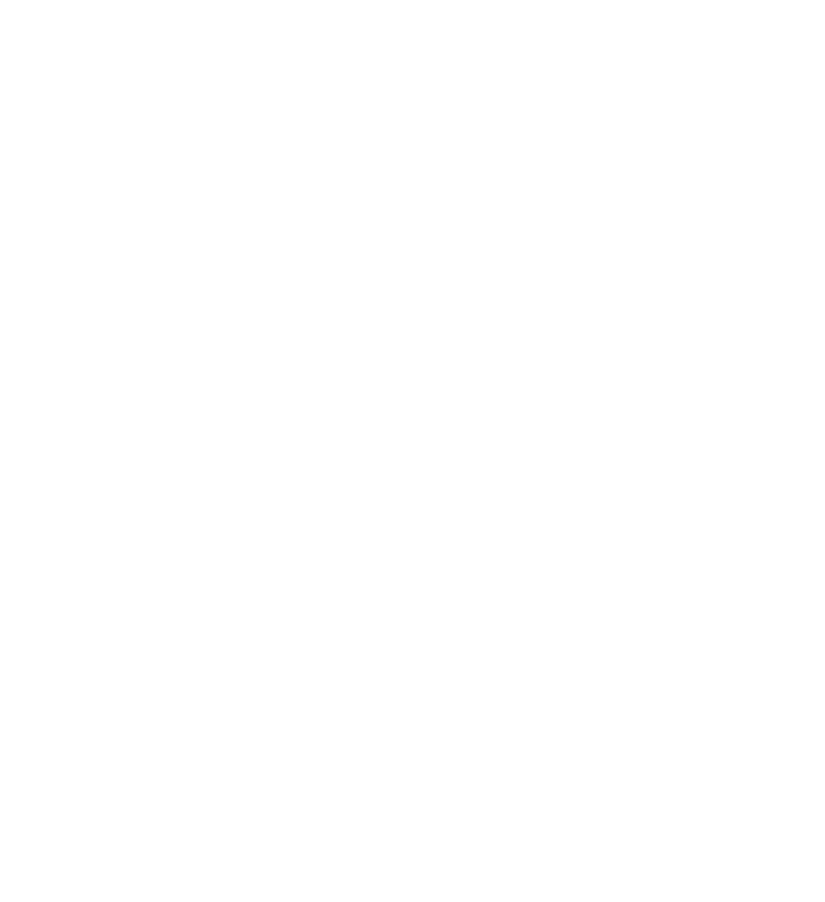
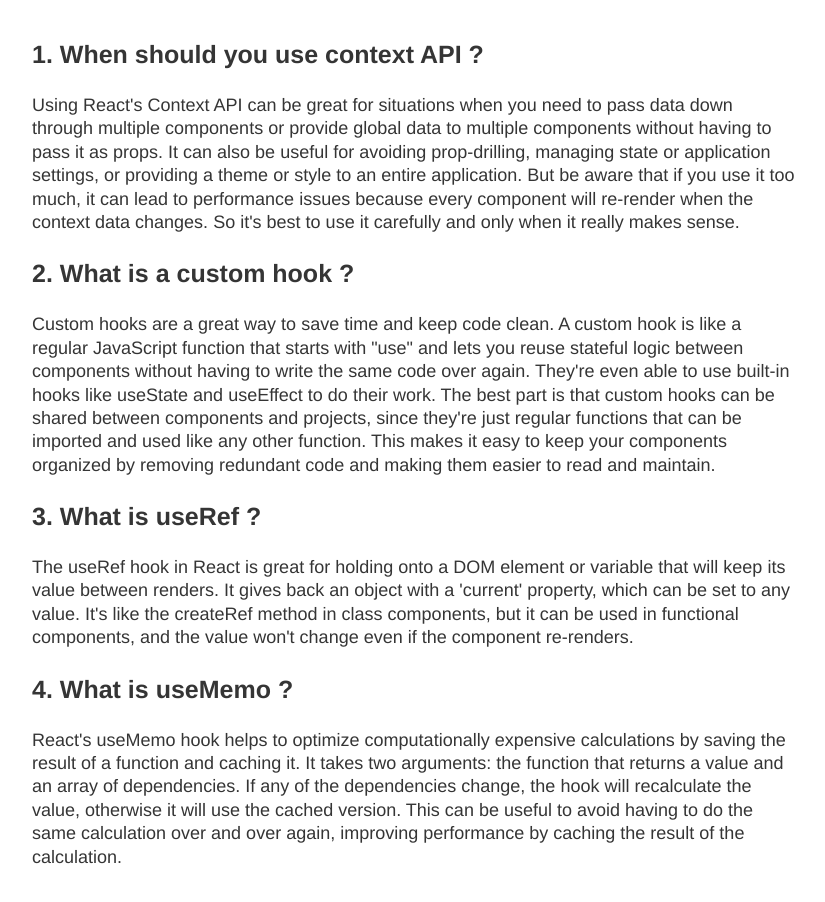
Before and after one commit to 23Mubasshir/Job-Hunter, a React (Vite) app: page /blog in a window 1280 px wide. Shown: the part 456-1358 px from the top of the page, without its empty margins (226-1051 px from the left). Before the commit the page ends 800 px from the top, so only its background shows below. Built offline with nearby package versions, Linux system fonts and the light colour scheme.

Commit message:
Blog Posts Done

```diff
--- a/src/components/Blog/Blog.css
+++ b/src/components/Blog/Blog.css
@@ -0,0 +1,22 @@
+.question-answer-component{
+    margin: 0 250px 150px 250px;
+}
+
+
+.question-answer-component h1{
+    text-align: center;
+    margin: 50px 0px 40px 0px;
+    font-size: 50px;
+}
+.question-answer{
+font-size: 18px;
+color: #353535;
+}
+
+.question-answer h3{
+    font-size: 25px;
+}
+
+.question-answer li,p{
+    line-height: 1.3;
+}
--- a/src/components/Blog/Blog.jsx
+++ b/src/components/Blog/Blog.jsx
@@ -1,4 +1,5 @@
 import React from "react";
+import "./Blog.css";
 
 const Blog = () => {
   return (
@@ -6,7 +7,61 @@
       <div className="Job-details-banner">
         <h1>Blog</h1>
       </div>
-      <h1>This is Blog page</h1>
+      <div className="question-answer-component">
+        <h1>Questions and Answers</h1>
+        <div className="question-answer">
+          <h3>1. When should you use context API ?</h3>
+          <p>
+            Using React's Context API can be great for situations when you need
+            to pass data down through multiple components or provide global data
+            to multiple components without having to pass it as props. It can
+            also be useful for avoiding prop-drilling, managing state or
+            application settings, or providing a theme or style to an entire
+            application. But be aware that if you use it too much, it can lead
+            to performance issues because every component will re-render when
+            the context data changes. So it's best to use it carefully and only
+            when it really makes sense.
+          </p>
+
+          <h3>2. What is a custom hook ?</h3>
+          <p>
+            Custom hooks are a great way to save time and
+            keep code clean. A custom hook is like a regular JavaScript function
+            that starts with "use" and lets you reuse stateful logic between
+            components without having to write the same code over again. They're
+            even able to use built-in hooks like useState and useEffect to do
+            their work. The best part is
+            that custom hooks can be shared between components and projects,
+            since they're just regular functions that can be imported and used
+            like any other function. This makes it easy to keep your components
+            organized by removing redundant code and making them easier to read
+            and maintain.
+          </p>
+
+          <h3>3. What is useRef ?</h3>
+
+          <p>
+            The useRef hook in React is great for holding onto a DOM element or
+            variable that will keep its value between renders. It gives back an
+            object with a 'current' property, which can be set to any value.
+            It's like the createRef method in class components, but it can be
+            used in functional components, and the value won't change even if
+            the component re-renders.
+          </p>
+
+          <h3>4. What is useMemo ?</h3>
+          <p>
+            React's useMemo hook helps to optimize computationally expensive
+            calculations by saving the result of a function and caching it. It
+            takes two arguments: the function that returns a value and an array
+            of dependencies. If any of the dependencies change, the hook will
+            recalculate the value, otherwise it will use the cached version.
+            This can be useful to avoid having to do the same calculation over
+            and over again, improving performance by caching the result of the
+            calculation.
+          </p>
+        </div>
+      </div>
     </div>
   );
 };
```
